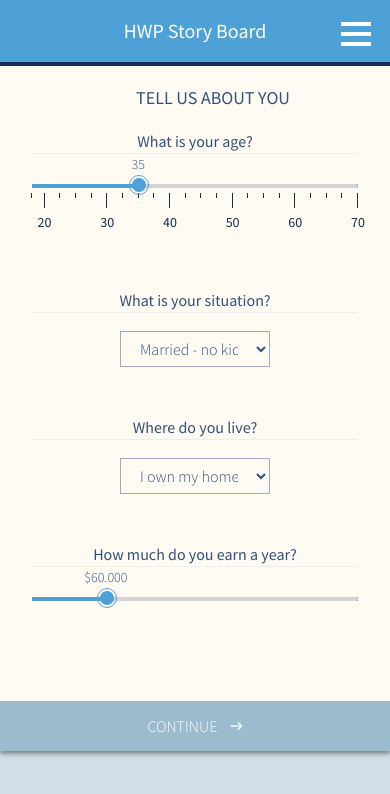
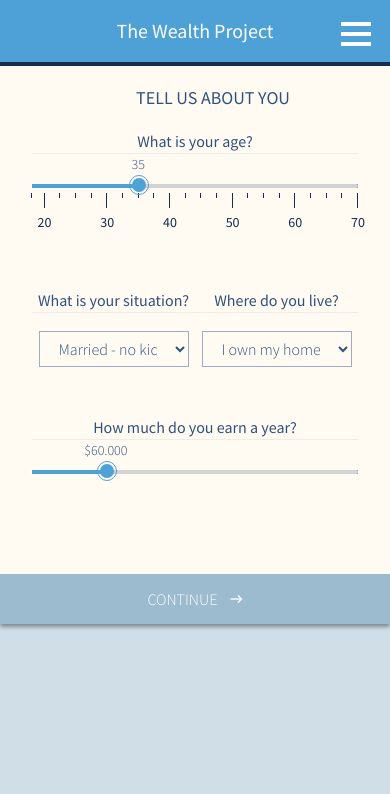
Before and after one commit to jiayihu/wealth, a website: page app/index.html in a window 390 px wide. Both pictures are taken after a click on the element "CONTINUE". Drawn offline with Linux system fonts and the light colour scheme.

Commit message:
Project name

```diff
--- a/app/index.html
+++ b/app/index.html
@@ -5,7 +5,7 @@
   <meta charset="utf-8">
   <meta http-equiv="X-UA-Compatible" content="IE=edge">
   <meta name="viewport" content="width=device-width, initial-scale=1">
-  <title>HWP Story Board</title>
+  <title>The Wealth Project</title>
   <link rel="stylesheet" href="styles/bootstrap.css">
   <link rel="stylesheet" href="styles/nouislider.min.css">
   <link rel="stylesheet" href="styles/chartist.min.css">
@@ -27,7 +27,7 @@
       <div class="row">
         <div class="col-md-3">
           <div class="header">
-            <span class="brand-name"><a href="/">HWP Story Board</a></span>
+            <span class="brand-name"><a href="/">The Wealth Project</a></span>
             <button class="c-hamburger c-hamburger--htx">
               <span>Toggle Menu</span>
             </button>
@@ -112,7 +112,7 @@
       <div class="about__age__slider"></div>
     </div>
     <div class="row">
-      <div class="about__situation col-sm-6">
+      <div class="about__situation col-xs-6">
         <p class="about__question">What is your situation?</p>
         <select class="about__select" name="situation">
           <option value="single">Single</option>
@@ -121,7 +121,7 @@
           <option value="single-kids">Single - with kids</option>
         </select>
       </div>
-      <div class="about__house col-sm-6">
+      <div class="about__house col-xs-6">
         <p class="about__question">Where do you live?</p>
         <select class="about__select" name="house">
           <option value="rent">I rent my home</option>
@@ -694,6 +694,7 @@
   </div>
 
   <script src="scripts/lib/jquery.min.js" charset="utf-8"></script>
+  <!-- Bootstrap -->
   <script src="scripts/lib/bootstrap.min.js" charset="utf-8"></script>
   <!-- Slider -->
   <script src="scripts/lib/wNumb.min.js" charset="utf-8"></script>
@@ -709,6 +710,18 @@
   <script src="scripts/main.js" charset="utf-8"></script>
   <!-- Other Components -->
   <script src="scripts/lib/fastclick.js" charset="utf-8"></script>
+
+  <script>
+    (function (i, s, o, g, r, a, m) {
+        i['GoogleAnalyticsObject'] = r; i[r] = i[r] || function () {
+            (i[r].q = i[r].q || []).push(arguments)
+        }, i[r].l = 1 * new Date(); a = s.createElement(o),
+        m = s.getElementsByTagName(o)[0]; a.async = 1; a.src = g; m.parentNode.insertBefore(a, m)
+    })(window, document, 'script', '//www.google-analytics.com/analytics.js', 'ga');
+
+    ga('create', 'UA-8229287-16', 'auto');
+    ga('send', 'pageview');
+    </script>
 </body>
 
 </html>
```
